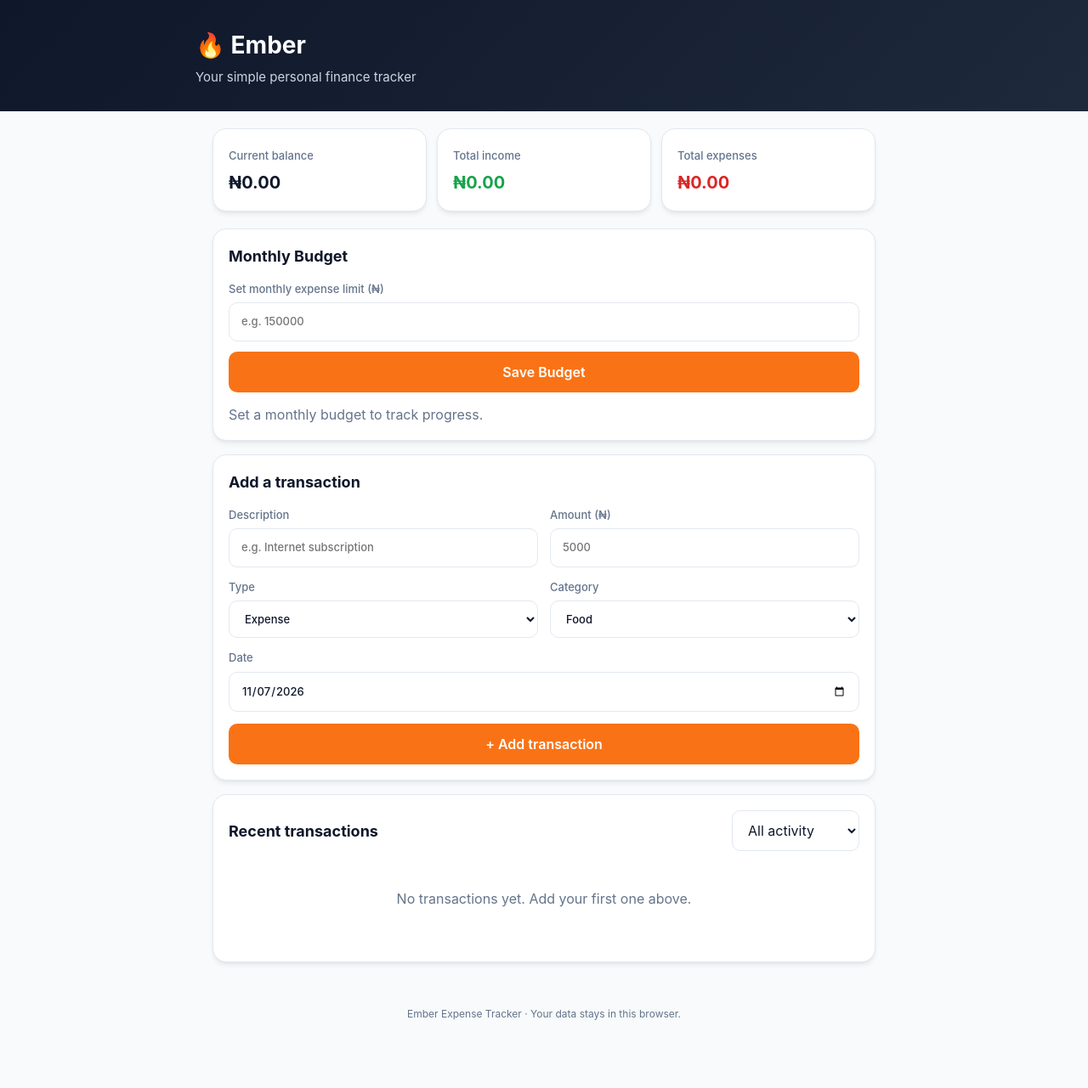
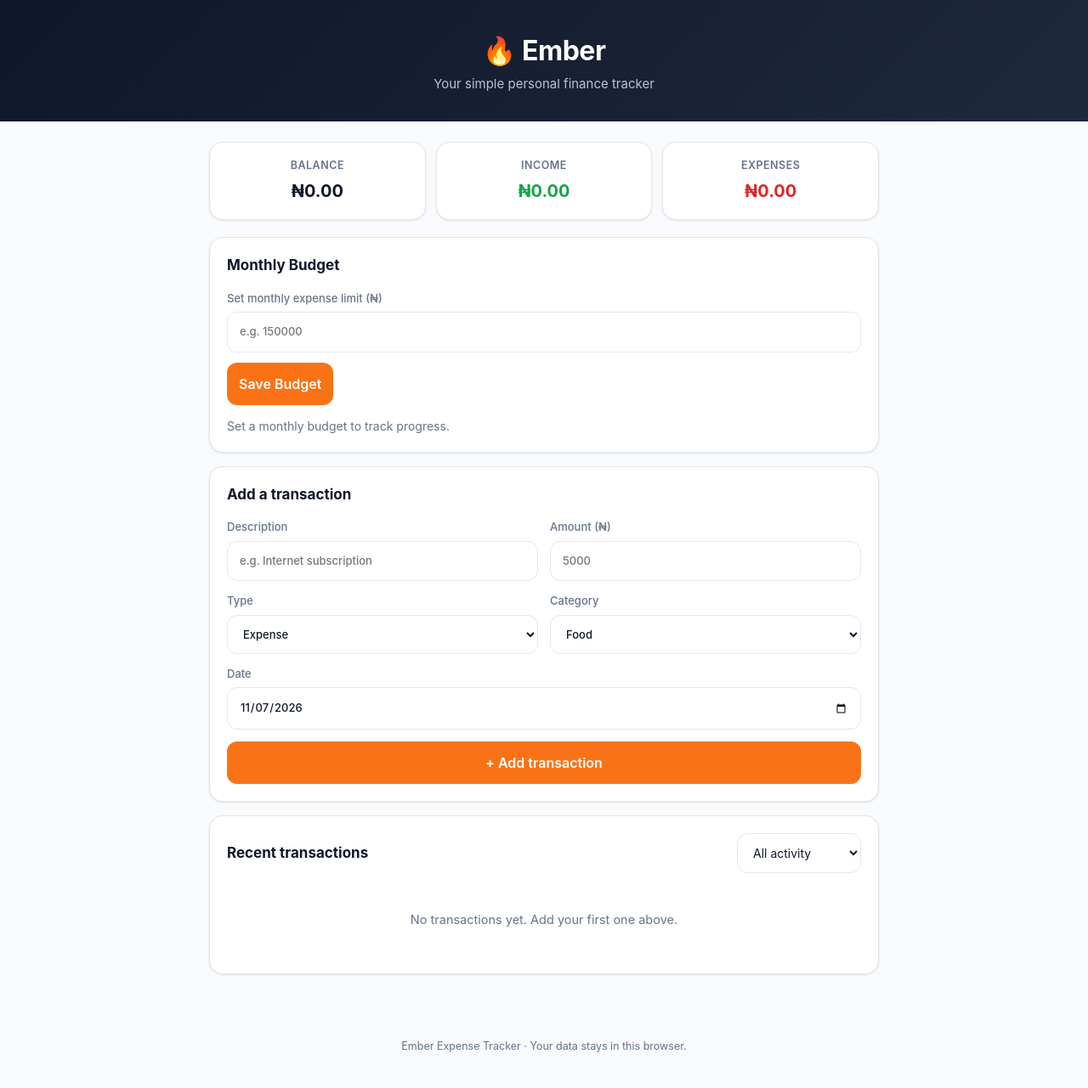
Before and after one commit to Evilbq/ember-expense-tracker, a plain HTML site: page index.html in a window 1280 px wide. Shown: the whole page at 85% size. Before the commit the page ends 1235 px from the top, so only its background shows below. Drawn offline with Linux system fonts and the light colour scheme.

Commit message:
Update index.html

```diff
--- a/index.html
+++ b/index.html
@@ -4,7 +4,7 @@
   <meta charset="UTF-8">
   <meta name="viewport" content="width=device-width, initial-scale=1.0">
   <meta name="theme-color" content="#0f172a">
-  <title>Ember Expense Tracker</title>
+  <title>Ember · Expense Tracker</title>
   <style>
     :root {
       --bg: #f8fafc;
@@ -13,9 +13,11 @@
       --muted: #64748b;
       --border: #e2e8f0;
       --primary: #f97316;
+      --primary-hover: #ea580c;
       --income: #16a34a;
       --expense: #dc2626;
-      --shadow: 0 4px 6px -1px rgb(0 0 0 / 0.07), 0 2px 4px -2px rgb(0 0 0 / 0.05);
+      --shadow: 0 1px 3px 0 rgb(0 0 0 / 0.08), 0 1px 2px -1px rgb(0 0 0 / 0.08);
+      --radius: 16px;
     }
     @media (prefers-color-scheme: dark) {
       :root {
@@ -24,26 +26,39 @@
         --text: #f1f5f9;
         --muted: #94a3b8;
         --border: #334155;
-        --shadow: 0 4px 6px -1px rgb(0 0 0 / 0.3);
+        --shadow: 0 4px 6px -1px rgb(0 0 0 / 0.4);
       }
     }
-    * { box-sizing: border-box; }
+    * { box-sizing: border-box; margin: 0; padding: 0; }
     body {
-      margin: 0;
       font-family: -apple-system, BlinkMacSystemFont, "Segoe UI", Roboto, sans-serif;
       background: var(--bg);
       color: var(--text);
       line-height: 1.5;
+      min-height: 100vh;
     }
     header {
-      background: linear-gradient(135deg, #0f172a, #1e293b);
+      background: linear-gradient(135deg, #0f172a 0%, #1e293b 100%);
       color: white;
-      padding: 32px 20px 28px;
+      padding: 36px 20px 32px;
+      text-align: center;
     }
-    header div, main { max-width: 820px; margin: auto; }
-    header h1 { margin: 0 0 6px; font-size: 28px; font-weight: 700; }
-    header p { margin: 0; color: #cbd5e1; font-size: 15px; }
-    main { padding: 20px; }
+    header h1 {
+      font-size: 32px;
+      font-weight: 700;
+      letter-spacing: -0.5px;
+      margin-bottom: 4px;
+    }
+    header p {
+      color: #cbd5e1;
+      font-size: 15px;
+      opacity: 0.9;
+    }
+    main {
+      max-width: 820px;
+      margin: 0 auto;
+      padding: 24px 16px 40px;
+    }
     .cards {
       display: grid;
       grid-template-columns: repeat(3, 1fr);
@@ -52,85 +67,171 @@
     }
     .card, .panel {
       background: var(--card);
-      border-radius: 16px;
-      padding: 18px;
+      border-radius: var(--radius);
+      padding: 20px;
       box-shadow: var(--shadow);
       border: 1px solid var(--border);
     }
-    .card span { color: var(--muted); font-size: 13px; font-weight: 500; }
-    .card strong { display: block; margin-top: 6px; font-size: 20px; font-weight: 700; }
+    .card {
+      text-align: center;
+      padding: 18px 12px;
+    }
+    .card span {
+      display: block;
+      color: var(--muted);
+      font-size: 12.5px;
+      font-weight: 600;
+      text-transform: uppercase;
+      letter-spacing: 0.5px;
+      margin-bottom: 6px;
+    }
+    .card strong {
+      display: block;
+      font-size: 20px;
+      font-weight: 700;
+      white-space: nowrap;
+      overflow: hidden;
+      text-overflow: ellipsis;
+    }
     .income { color: var(--income); }
     .expense { color: var(--expense); }
-    h2 { font-size: 18px; margin: 0 0 16px; font-weight: 700; }
+    h2 {
+      font-size: 17px;
+      font-weight: 700;
+      margin-bottom: 16px;
+    }
     .panel { margin-bottom: 16px; }
-    form { display: grid; grid-template-columns: 1fr 1fr; gap: 14px; }
-    label { font-size: 13px; color: var(--muted); font-weight: 500; display: grid; gap: 6px; }
+    form {
+      display: grid;
+      grid-template-columns: 1fr 1fr;
+      gap: 14px;
+    }
+    label {
+      font-size: 13px;
+      color: var(--muted);
+      font-weight: 500;
+      display: grid;
+      gap: 6px;
+    }
     input, select, button {
-      width: 100%; font: inherit; border-radius: 10px;
-      padding: 12px 14px; border: 1px solid var(--border); background: var(--card);
+      font: inherit;
+      border-radius: 12px;
+      padding: 13px 14px;
+      border: 1px solid var(--border);
+      background: var(--card);
       color: var(--text);
+      transition: border-color 0.15s;
+    }
+    input:focus, select:focus {
+      outline: none;
+      border-color: var(--primary);
     }
     button {
-      border: 0; background: var(--primary); color: white; font-weight: 600;
-      cursor: pointer; transition: opacity 0.15s;
+      border: none;
+      background: var(--primary);
+      color: white;
+      font-weight: 600;
+      cursor: pointer;
+      transition: background 0.15s, transform 0.1s;
     }
-    button:active { opacity: 0.85; }
+    button:hover { background: var(--primary-hover); }
+    button:active { transform: scale(0.98); }
     .full { grid-column: 1 / -1; }
-    .toolbar { display: flex; align-items: center; justify-content: space-between; gap: 12px; margin-bottom: 12px; }
+    .toolbar {
+      display: flex;
+      align-items: center;
+      justify-content: space-between;
+      gap: 12px;
+      margin-bottom: 12px;
+    }
     .toolbar h2 { margin: 0; }
-    .toolbar select { max-width: 150px; }
+    .toolbar select { max-width: 150px; font-size: 14px; }
     .transaction {
-      display: flex; align-items: center; justify-content: space-between;
-      gap: 12px; padding: 14px 0; border-bottom: 1px solid var(--border);
+      display: flex;
+      align-items: center;
+      justify-content: space-between;
+      gap: 12px;
+      padding: 14px 0;
+      border-bottom: 1px solid var(--border);
     }
-    .transaction:last-child { border-bottom: 0; }
-    .tx-name { font-weight: 600; }
+    .transaction:last-child { border-bottom: none; }
+    .tx-name { font-weight: 600; font-size: 15px; }
     .tx-meta { color: var(--muted); font-size: 13px; margin-top: 2px; }
     .tx-right { text-align: right; }
-    .tx-amount { font-weight: 700; font-size: 15px; }
+    .tx-amount { font-weight: 700; font-size: 15.5px; }
     .delete {
-      width: auto; padding: 6px 10px; margin-top: 6px;
-      background: transparent; color: var(--expense); font-size: 12px; font-weight: 600;
+      width: auto;
+      padding: 6px 11px;
+      margin-top: 6px;
+      background: transparent;
+      color: var(--expense);
+      font-size: 12px;
+      font-weight: 600;
       border: 1px solid var(--expense);
+      border-radius: 8px;
     }
-    .empty { color: var(--muted); text-align: center; padding: 28px 0; }
-    .budget-bar { height: 8px; background: var(--border); border-radius: 4px; margin-top: 10px; overflow: hidden; }
-    .budget-fill { height: 100%; background: var(--primary); transition: width 0.3s; }
-    .category-list { display: flex; flex-direction: column; gap: 10px; }
-    .cat-row { display: flex; justify-content: space-between; align-items: center; font-size: 14px; }
-    .cat-bar { height: 6px; background: var(--border); border-radius: 3px; margin-top: 4px; overflow: hidden; }
-    .cat-fill { height: 100%; background: var(--primary); }
-    footer { text-align: center; color: var(--muted); font-size: 12px; padding: 16px 20px 32px; }
+    .empty {
+      color: var(--muted);
+      text-align: center;
+      padding: 32px 0;
+      font-size: 14.5px;
+    }
+    .budget-bar, .cat-bar {
+      height: 8px;
+      background: var(--border);
+      border-radius: 4px;
+      margin-top: 10px;
+      overflow: hidden;
+    }
+    .budget-fill, .cat-fill {
+      height: 100%;
+      background: var(--primary);
+      border-radius: 4px;
+      transition: width 0.4s ease;
+    }
+    .category-list { display: flex; flex-direction: column; gap: 14px; }
+    .cat-row {
+      display: flex;
+      justify-content: space-between;
+      align-items: center;
+      font-size: 14.5px;
+    }
+    footer {
+      text-align: center;
+      color: var(--muted);
+      font-size: 12.5px;
+      padding: 20px 16px 40px;
+    }
     @media (max-width: 540px) {
-      main { padding: 14px; }
+      main { padding: 16px 12px 32px; }
       .cards { gap: 8px; }
-      .card { padding: 14px 10px; }
-      .card strong { font-size: 16px; }
+      .card { padding: 14px 8px; }
+      .card strong { font-size: 17px; }
       form { grid-template-columns: 1fr; }
       .full { grid-column: auto; }
+      header { padding: 28px 16px 24px; }
+      header h1 { font-size: 28px; }
     }
   </style>
 </head>
 <body>
   <header>
-    <div>
     <h1>🔥 Ember</h1>
     <p>Your simple personal finance tracker</p>
-    </div>
   </header>
 
   <main>
     <section class="cards">
       <div class="card">
-        <span>Current balance</span>
+        <span>Balance</span>
         <strong id="balance">₦0.00</strong>
       </div>
       <div class="card">
-        <span>Total income</span>
+        <span>Income</span>
         <strong class="income" id="income">₦0.00</strong>
       </div>
       <div class="card">
-        <span>Total expenses</span>
+        <span>Expenses</span>
         <strong class="expense" id="expenses">₦0.00</strong>
       </div>
     </section>
@@ -228,7 +329,11 @@
     budgetInput.value = monthlyBudget || "";
 
     function money(value) {
-      return new Intl.NumberFormat("en-NG", { style: "currency", currency: "NGN" }).format(value);
+      return new Intl.NumberFormat("en-NG", {
+        style: "currency",
+        currency: "NGN",
+        minimumFractionDigits: 2
+      }).format(value);
     }
 
     function save() {
@@ -248,16 +353,16 @@
 
     function updateBudget() {
       if (!monthlyBudget) {
-        budgetStatus.innerHTML = `<p style="color:var(--muted); margin:0;">Set a monthly budget to track progress.</p>`;
+        budgetStatus.innerHTML = `<p style="color:var(--muted); margin:0; font-size:14px;">Set a monthly budget to track progress.</p>`;
         return;
       }
       const spent = currentMonthExpenses();
       const percent = Math.min(100, (spent / monthlyBudget) * 100);
       const remaining = monthlyBudget - spent;
       budgetStatus.innerHTML = `
-        <div style="font-size:14px;">Spent this month: <strong>${money(spent)}</strong> of ${money(monthlyBudget)}</div>
+        <div style="font-size:14.5px;">Spent this month: <strong>${money(spent)}</strong> of ${money(monthlyBudget)}</div>
         <div class="budget-bar"><div class="budget-fill" style="width:${percent}%; background:${percent > 90 ? 'var(--expense)' : 'var(--primary)'}"></div></div>
-        <div style="margin-top:8px; font-size:13px; color:${remaining < 0 ? 'var(--expense)' : 'var(--income)'}">
+        <div style="margin-top:8px; font-size:13.5px; color:${remaining < 0 ? 'var(--expense)' : 'var(--income)'}">
           ${remaining >= 0 ? `Remaining: ${money(remaining)}` : `Over budget by ${money(Math.abs(remaining))}`}
         </div>
       `;
@@ -274,11 +379,13 @@
       const sorted = Object.entries(totals).sort((a, b) => b[1] - a[1]);
       const max = sorted[0][1];
       categoryList.innerHTML = sorted.map(([cat, amt]) => `
+        <div>
           <div class="cat-row">
             <span>${cat}</span>
             <strong>${money(amt)}</strong>
           </div>
           <div class="cat-bar"><div class="cat-fill" style="width:${(amt / max) * 100}%"></div></div>
+        </div>
       `).join("");
       categoryPanel.style.display = "block";
     }
@@ -286,8 +393,10 @@
     function render() {
       const income = transactions.filter(t => t.type === "income").reduce((s, t) => s + t.amount, 0);
       const expenses = transactions.filter(t => t.type === "expense").reduce((s, t) => s + t.amount, 0);
+      const balance = income - expenses;
 
-      document.getElementById("balance").textContent = money(income - expenses);
+      document.getElementById("balance").textContent = money(balance);
+      document.getElementById("balance").className = balance < 0 ? "expense" : "";
       document.getElementById("income").textContent = money(income);
       document.getElementById("expenses").textContent = money(expenses);
 
```
Lines whose indentation alone changed are shown as unchanged.
